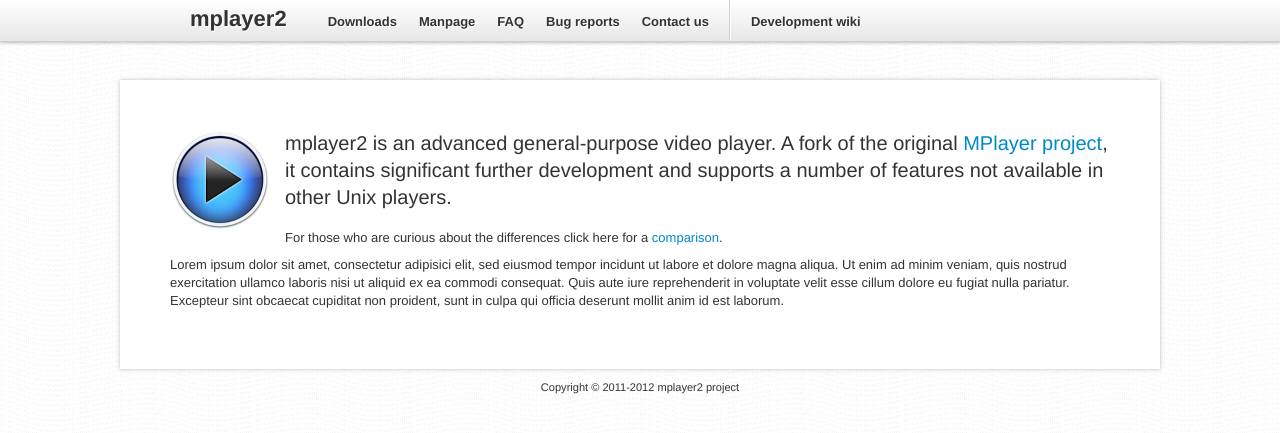
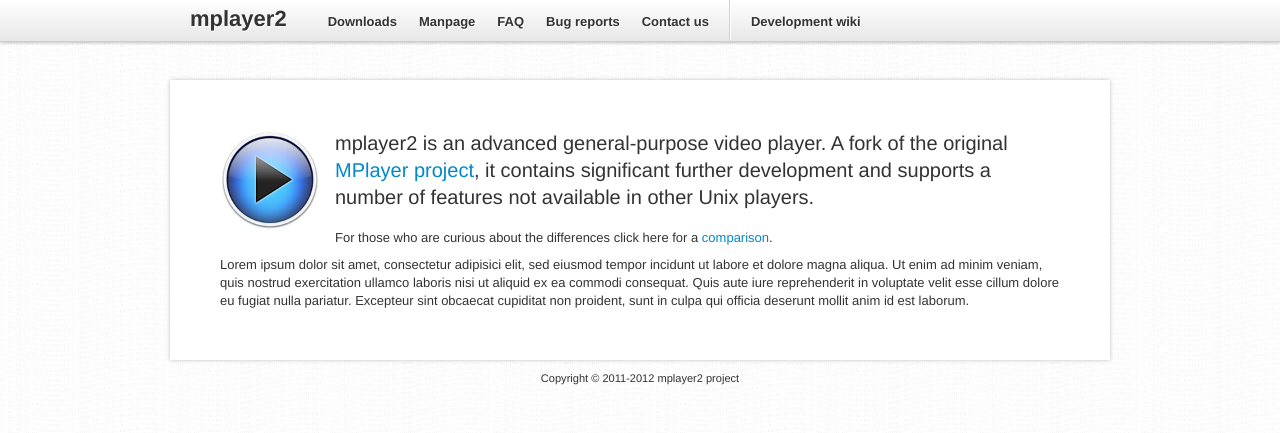
Before and after one commit to mplayer2/mplayer2.org, a Sphinx documentation site: the page built from source/index.rst, in a window 1280 px wide. Shown: the top 433 px of the page. Built offline with Sphinx 7.4.7, drawn with Linux system fonts in a browser that asks for light colours; nearby versions of some CDN libraries.

Commit message:
fix bottom scrollbar, make layout more responsive

```diff
--- a/source/_static/website.css
+++ b/source/_static/website.css
@@ -5,11 +5,36 @@
 
 #content-container {
   margin-bottom: 20px;
-  padding: 50px;
   background-color: #FFF;
   -webkit-box-shadow: 0 0px 4px rgba(0, 0, 0, 0.25), inset 0 0px 0 rgba(0, 0, 0, 0.1);
   -moz-box-shadow: 0 0px 4px rgba(0, 0, 0, 0.25), inset 0 0px 0 rgba(0, 0, 0, 0.1);
   box-shadow: 0 0px 4px rgba(0, 0, 0, 0.25), inset 0 0px 0 rgba(0, 0, 0, 0.1);
+}
+
+#content-container #page {
+  margin: 50px;
+}
+
+@media (max-width: 767px) {
+  #content-container #page {
+    margin: 30px;
+  }
+}
+
+@media (max-width: 480px) {
+  #content-container {
+    -webkit-box-shadow: none;
+    -moz-box-shadow: none;
+    box-shadow: none;
+  }
+
+  #content-container #page {
+    margin: 0px;
+  }
+
+  body {
+    background-image: none;
+  }
 }
 
 .read-more {
--- a/source/_templates/layout.html
+++ b/source/_templates/layout.html
@@ -45,8 +45,10 @@
     </div>
 
     <div id="content-container" class="container">
-	  {% block body %}
-	  {% endblock %}
+      <div id="page">
+        {% block body %}
+        {% endblock %}
+      </div>
     </div>
 
     <p class="copyright">Copyright &copy; 2011-2012 mplayer2 project</p>
```
